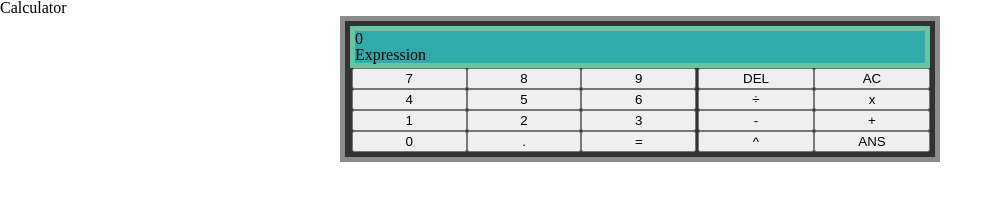
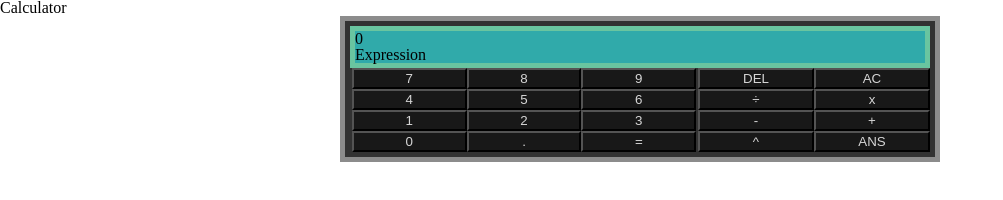
Before and after one commit to marcdtnguyen/calculator, a plain HTML site: page index.html in a window 1280 px wide. Shown: the whole page, without its empty margins (0-1003 px from the left). Drawn offline with Linux system fonts and the light colour scheme.

Commit message:
Color buttons

```diff
--- a/css/style.css
+++ b/css/style.css
@@ -47,3 +47,8 @@ main {
 .right button {
     width: 50%;
 }
+
+button {
+    background-color: rgb(24, 24, 24);
+    color: rgb(214, 214, 214);
+}
```
